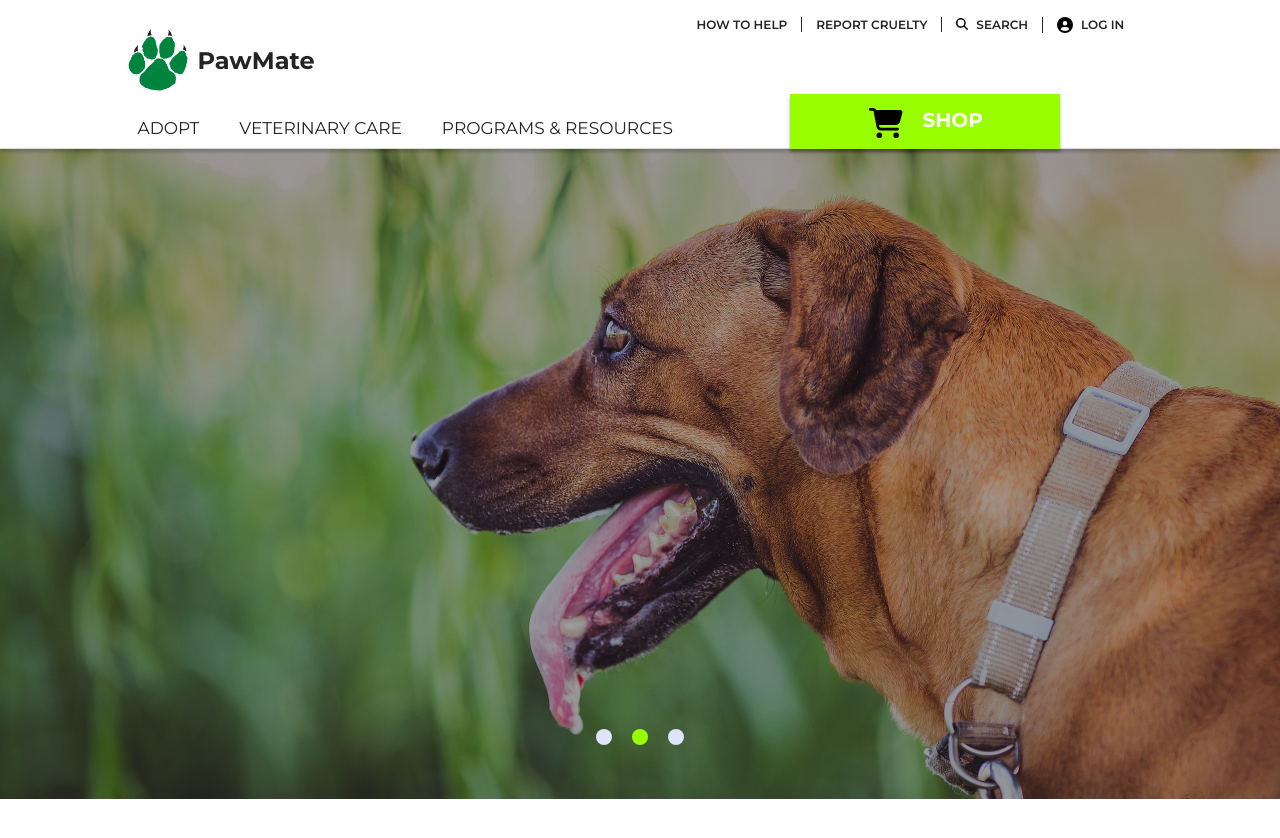
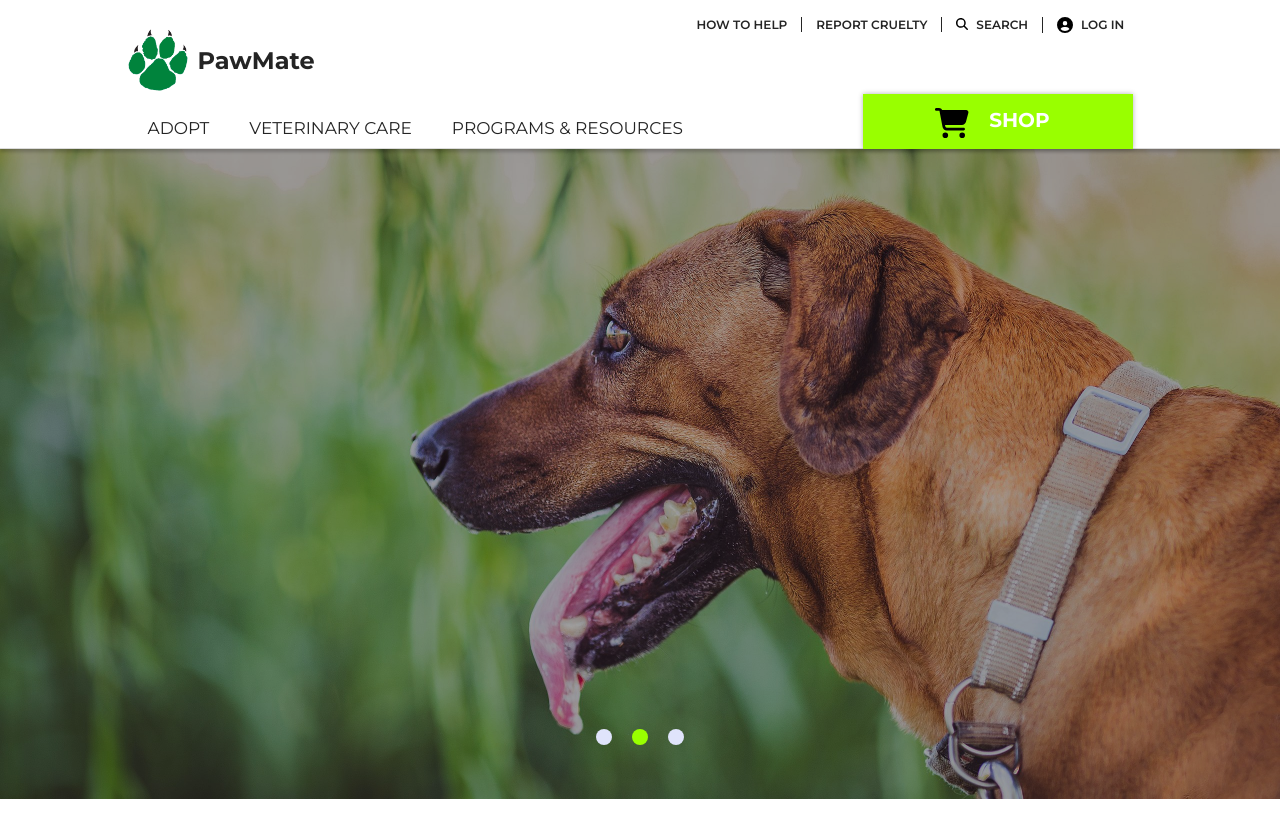
Before and after one commit to DennisEgh/dogwebsite-react, a React (Create React App) app: page / in a window 1280 px wide. Shown: the top 838 px of the page. Built offline with nearby package versions, Linux system fonts and the light colour scheme.

Commit message:
fixed small things

```diff
--- a/src/index.css
+++ b/src/index.css
@@ -75,10 +75,12 @@ nav {
 }
 .nav__container--lower {
   width: 100%;
+  max-width: 1025px;
   height: 30px;
   margin: 0 auto;
   margin-top: 18px;
 }
+
 .nav__logo--container {
   width: 100%;
   max-width: 200px;
@@ -86,9 +88,18 @@ nav {
   align-items: center;
 }
 .nav__links--container {
+  margin: 0 auto;
   width: 100%;
-  max-width: 1025px;
-  margin: 0 auto;
+
+}
+.nav__link--list{
+  display: flex;
+  justify-content: space-between;
+}
+.nav__link--wrapper{
+  display: flex;
+  gap: 40px;
+  padding-left: 20px;
 }
 .nav__logo--title {
   color: #242424;
@@ -102,20 +113,15 @@ nav {
   width: 100%;
   height: 100%;
 }
-.nav__link--list {
-  display: flex;
-  align-items: center;
-  gap: 40px;
-  padding-left: 10px;
-}
 .shop__container {
+  width: 100%;
   max-width: 270px;
-  height: 55px;
+  position: relative;
+  top: -24px;
+left: -20px;
+height: 55px;
   background-color: rgb(153, 255, 0);
-  box-shadow: 0 3px 3px rgb(0 0 0 / 30%);
-  position: relative;
-  left: 62.125%;
-  top: -44px;
+  box-shadow: 0 0 5px rgb(0 0 0 / 30%);
   transition: all 300ms ease;
   cursor: pointer;
 }
@@ -126,7 +132,7 @@ nav {
   display: flex;
   position: relative;
   top: 25%;
-  left: 29%;
+  left: 27%;
   width: 100%;
   max-width: 100px;
   gap: 20px;
@@ -144,6 +150,7 @@ font-size: 30px;
   font-weight: 400;
   transition: all 300ms ease;
   font-size: 17px;
+  height: 31px;
 }
 .nav__link--anchor:hover {
   color: rgb(153, 255, 0);
--- a/src/subcomponents/navlinks.jsx
+++ b/src/subcomponents/navlinks.jsx
@@ -8,12 +8,15 @@ const Navlinks = () => {
       <div className="nav__links--container">
         <div className="nav__links">
           <ul className="nav__link--list">
-            <li className="nav__link">
+            <div className="nav__link--wrapper">
+
+            <li className="nav__link adopt">
               <Link to="/" className="nav__link--anchor">
                 ADOPT
               </Link>
             </li>
-            <li className="nav__link">
+
+            <li className="nav__link veterinary">
               <Link to="/" className="nav__link--anchor">
                 VETERINARY CARE
               </Link>
@@ -23,13 +26,14 @@ const Navlinks = () => {
                 PROGRAMS & RESOURCES
               </Link>
             </li>
+            </div>
+            <div className="shop__container">
+              <div className="shop__content">
+                <FontAwesomeIcon icon="fa-solid fa-cart-shopping" />
+                <p className="shop__para">SHOP</p>
+              </div>
+            </div>
           </ul>
-        </div>
-      </div>
-      <div className="shop__container">
-        <div className="shop__content">
-          <FontAwesomeIcon icon="fa-solid fa-cart-shopping" />
-          <p className="shop__para">SHOP</p>
         </div>
       </div>
     </div>
```
